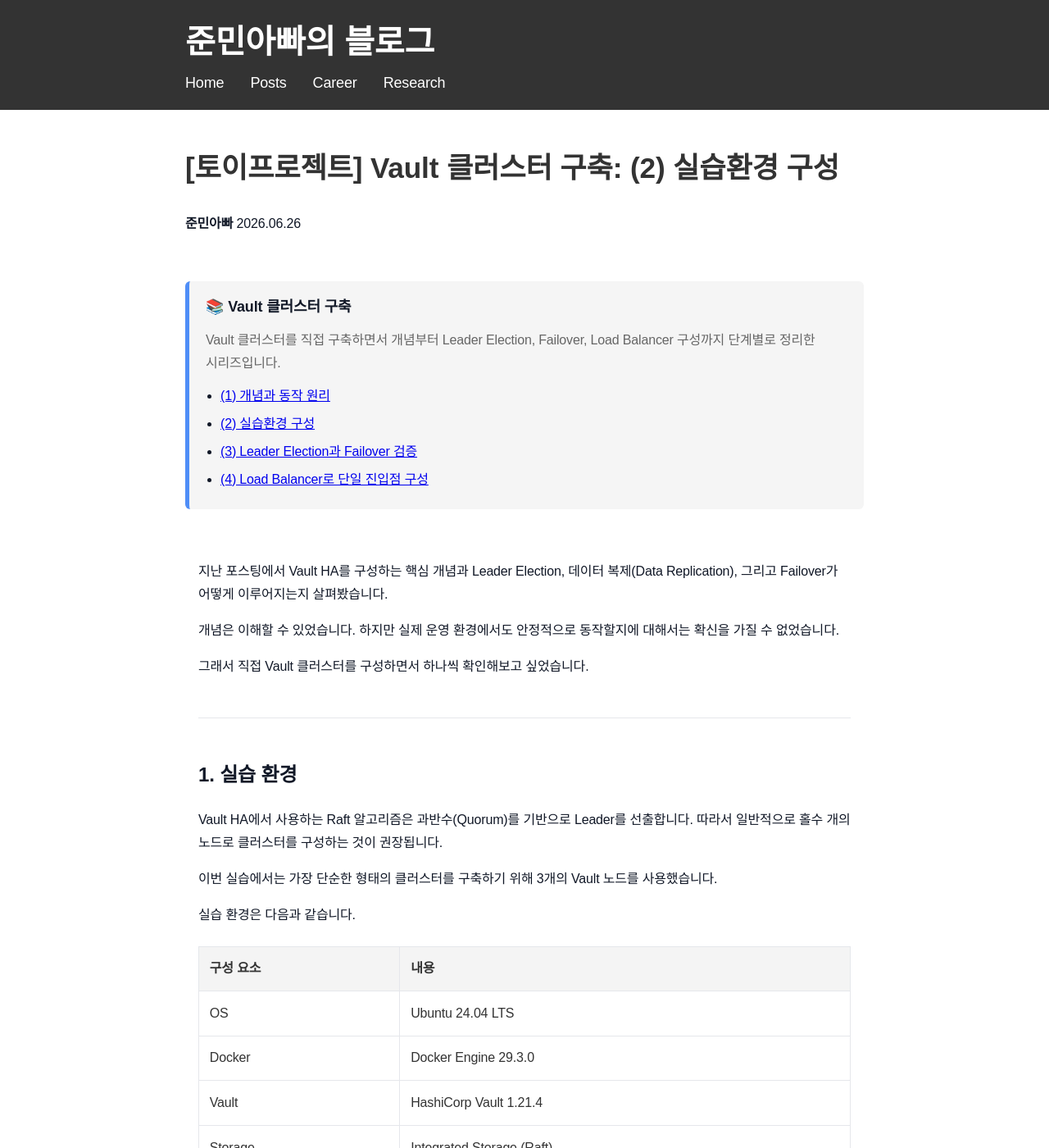
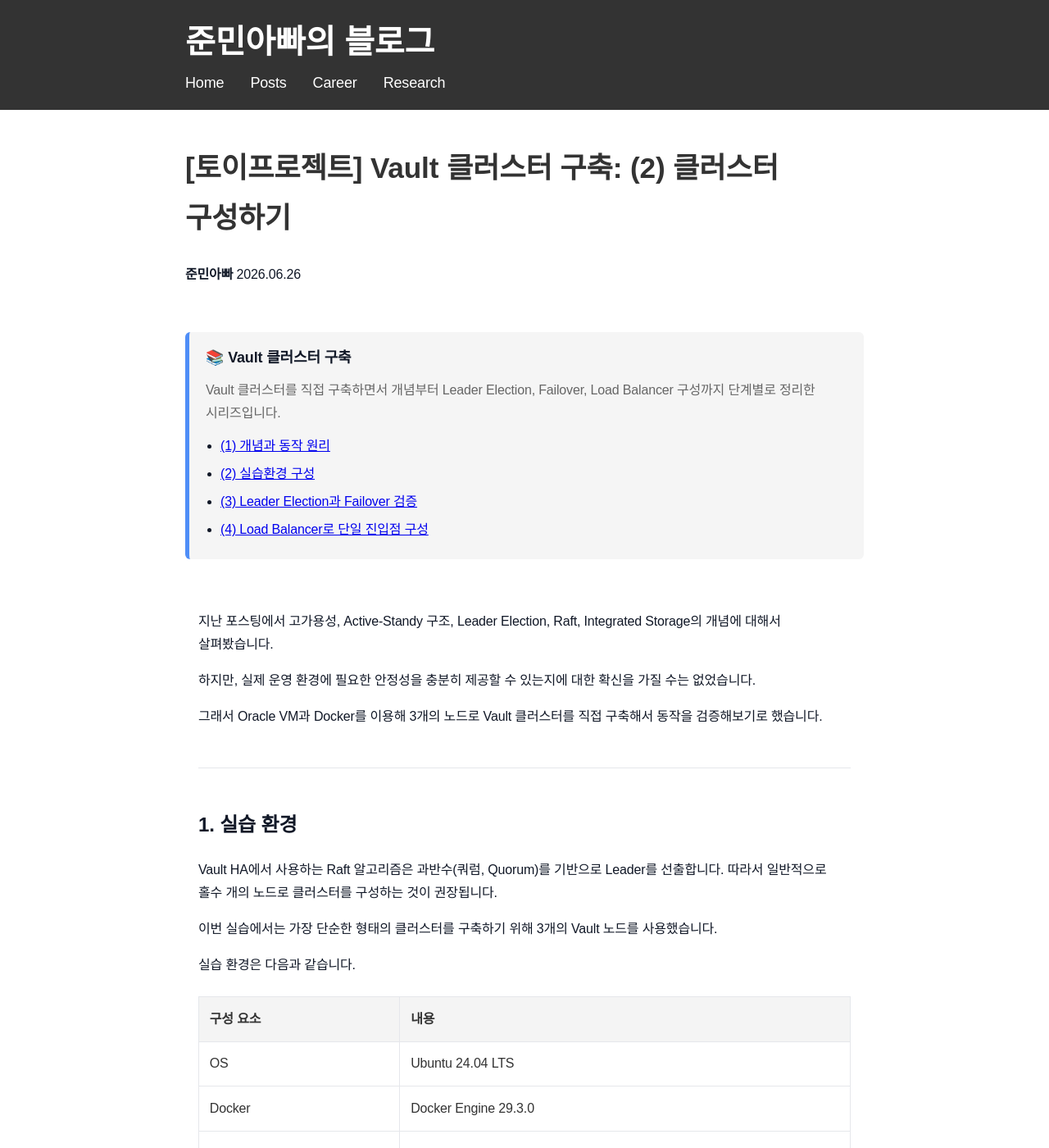
Before and after one commit to sanghoon-lee/sanghoon-lee.github.io, a Jekyll site: the page built from _posts/2026-06-26-vault-ha2.md, in a window 1280 px wide and 1400 px high. Shown: the whole window at 82% size. Built offline with Jekyll 4.4.1, drawn with Linux system fonts in a browser that asks for light colours; nearby versions of some CDN libraries; comment, search, counter and statistics services are not loaded; some of the changed text lies outside the part shown.

Commit message:
Vault 클러스터 구축 2편 리라이팅

```diff
--- a/_posts/2026-06-26-vault-ha2.md
+++ b/_posts/2026-06-26-vault-ha2.md
@@ -1,9 +1,9 @@
 ---
 layout: post
-title: "[토이프로젝트] Vault 클러스터 구축: (2) 실습환경 구성"
+title: "[토이프로젝트] Vault 클러스터 구축: (2) 클러스터 구성하기"
 date: 2026-06-26
 series: vault-cluster
-description: Docker를 이용해 Vault HA 클러스터를 구축하고 Raft 기반으로 여러 Vault 노드를 하나의 클러스터로 연결하는 과정을 정리한 글입니다.
+description: Docker를 이용해 Vault HA 클러스터를 구축하고, Raft 기반의 Integrated Storage로 여러 Vault 노드를 하나의 클러스터로 구성하는 과정을 정리합니다.
 image: /assets/images/hashicorp.jpg
 categories: 토이프로젝트
 tags:
@@ -11,17 +11,17 @@ tags:
   - 인프라
 ---
 
-지난 포스팅에서 Vault HA를 구성하는 핵심 개념과 Leader Election, 데이터 복제(Data Replication), 그리고 Failover가 어떻게 이루어지는지 살펴봤습니다.
+지난 포스팅에서 고가용성, Active-Standy 구조, Leader Election, Raft, Integrated Storage의 개념에 대해서 살펴봤습니다.
 
-개념은 이해할 수 있었습니다. 하지만 실제 운영 환경에서도 안정적으로 동작할지에 대해서는 확신을 가질 수 없었습니다.
+하지만, 실제 운영 환경에 필요한 안정성을 충분히 제공할 수 있는지에 대한 확신을 가질 수는 없었습니다.
 
-그래서 직접 Vault 클러스터를 구성하면서 하나씩 확인해보고 싶었습니다.
+그래서 Oracle VM과 Docker를 이용해 3개의 노드로 Vault 클러스터를 직접 구축해서 동작을 검증해보기로 했습니다.
 
 ---
 
 ## 1. 실습 환경
 
-Vault HA에서 사용하는 Raft 알고리즘은 과반수(Quorum)를 기반으로 Leader를 선출합니다. 따라서 일반적으로 홀수 개의 노드로 클러스터를 구성하는 것이 권장됩니다.
+Vault HA에서 사용하는 Raft 알고리즘은 과반수(쿼럼, Quorum)를 기반으로 Leader를 선출합니다. 따라서 일반적으로 홀수 개의 노드로 클러스터를 구성하는 것이 권장됩니다.
 
 이번 실습에서는 가장 단순한 형태의 클러스터를 구축하기 위해 3개의 Vault 노드를 사용했습니다.
 
@@ -285,7 +285,9 @@ $ docker exec -it vault-1 sh
 * Unseal Key : Vault를 Unseal하는 데 사용됩니다.
 * Initial Root Token : 최초 관리자 권한으로 로그인할 때 사용됩니다.
 
-Vault는 기본적으로 5개의 Unseal Key를 생성하며, 이 중 3개 이상의 키를 입력해야 Unseal이 완료됩니다(Threshold = 3).
+Vault는 기본적으로 5개의 Unseal Key를 생성하며, 이 중 3개 이상의 키를 입력해야 Unseal이 완료됩니다
+
+> 참고: Threshold=3 (기본값)
 
 Unseal Key와 Initial Root Token은 반드시 안전한 곳에 따로 보관해야 합니다. 외부에 절대 노출하면 안됩니다.
 
```
Also changed, not shown: other parts of _posts/2026-06-26-vault-ha2.md (+1 -1 lines).
